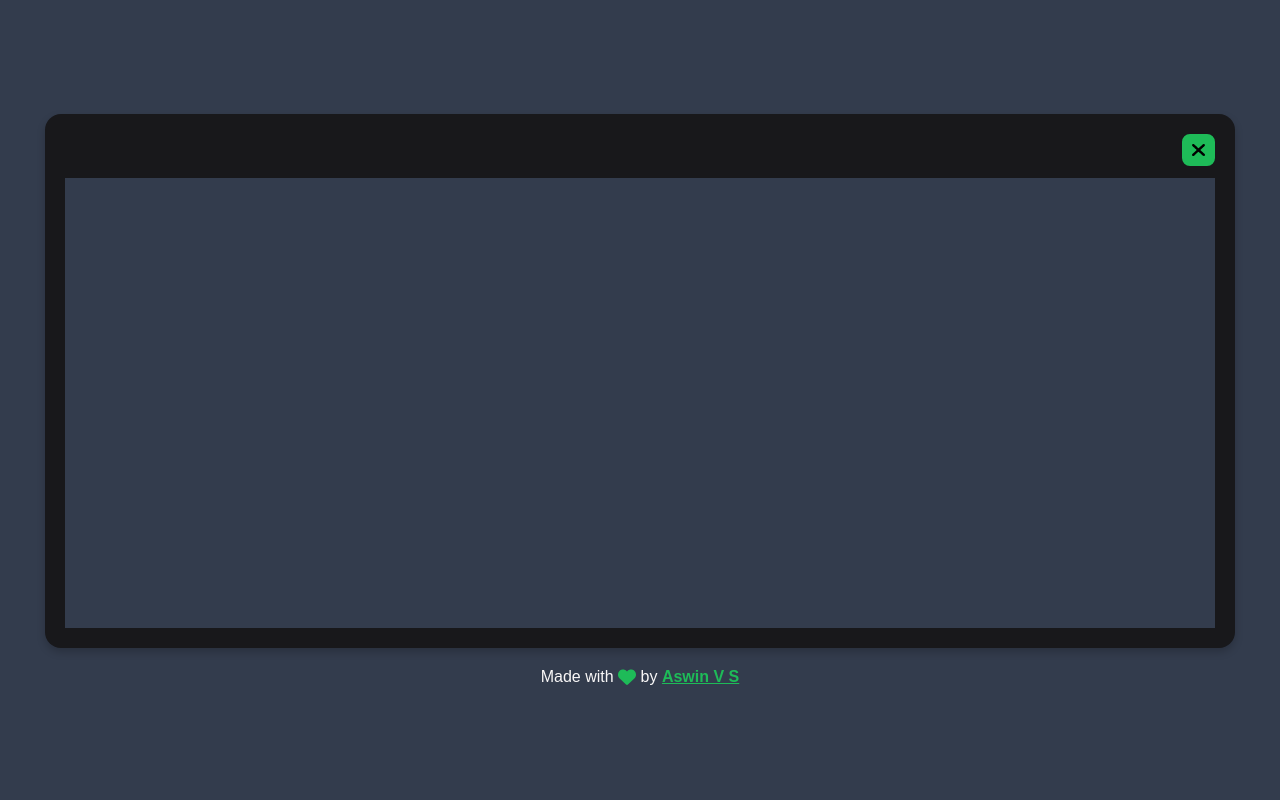
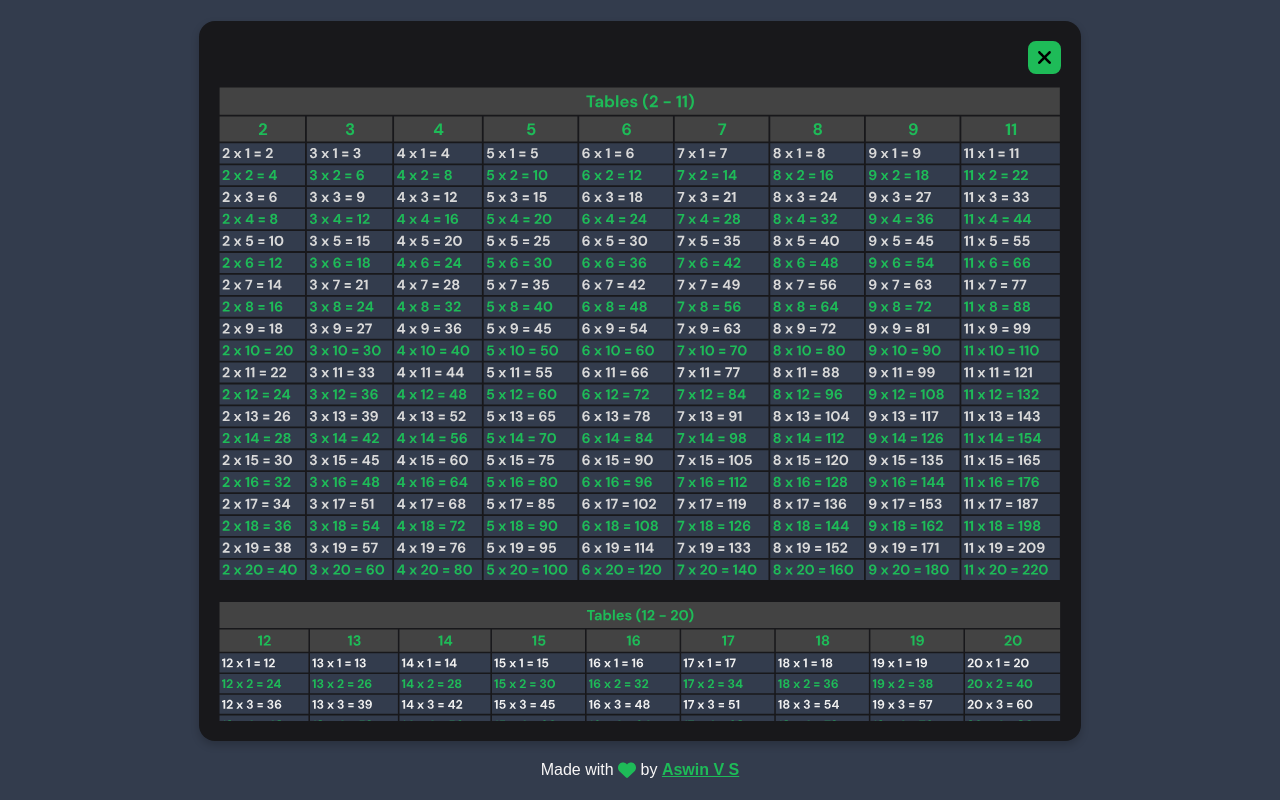
Before and after one commit to aswin-vs/MathIn, a React (Vite) app: page / in a window 1280 px wide. Both pictures are taken after a click on the button "MathIn". Built offline with nearby package versions, Linux system fonts and the light colour scheme.

Commit message:
Content update2

```diff
--- a/src/components/Content.jsx
+++ b/src/components/Content.jsx
@@ -4,9 +4,9 @@ import PropTypes from 'prop-types';
 import Footer from './Footer';
 import '../styles/Content.css';
 
-// import M1 from '../assets/MathIn1.svg';
-// import M2 from '../assets/MathIn2.svg';
-// import M3 from '../assets/MathIn3.svg';
+import M1 from '../assets/MathIn1.svg';
+import M2 from '../assets/MathIn2.svg';
+import M3 from '../assets/MathIn3.svg';
 import closeIcon from '../assets/xMark.svg';
 import ContentPdf from '../assets/MathIn.pdf';
 
@@ -20,20 +20,29 @@ const Content = ({ isVisible, onClose }) => {
           <img src={closeIcon} alt="CloseIcon" />
         </button>
 
-        {/* <div className='content-box3'>
+        <div className='content-box3'>
           <img src={M1} alt="M1" />
           <img src={M2} alt="M2" />
           <img src={M3} alt="M3" />
-        </div> */}
+        </div>
 
         {/* <embed src={ContentPdf} type="application/pdf" height="450" width="1150" /> */}
-        <iframe
+        {/* <iframe
           src={ContentPdf}
           type="application/pdf"
           width="1150px"
           height="450px"
           style={{ border: 'none' }}
-        />
+        /> */}
+
+        {/* <iframe
+          src={`https://drive.google.com/file/d/1xmoqKM_aR8rKm3mBI-M3j8OujBf9z1uP/preview`}
+          width="1150px"
+          height="450px"
+          style={{ border: 'none', transform: 'scale(1)', transformOrigin: '0 0' }}
+          allowFullScreen
+        /> */}
+
       </div>
       <Footer />
     </div>
```
